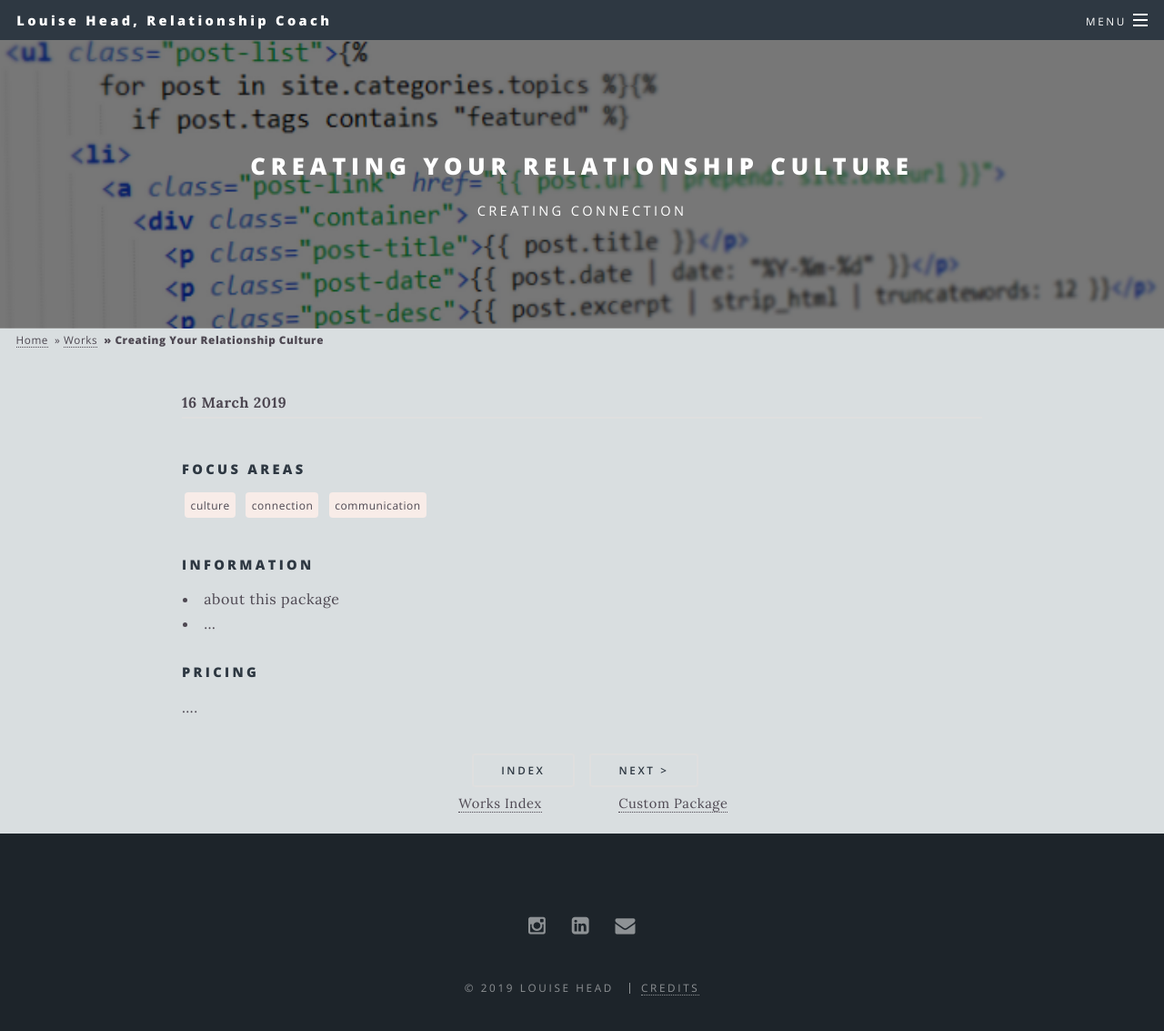
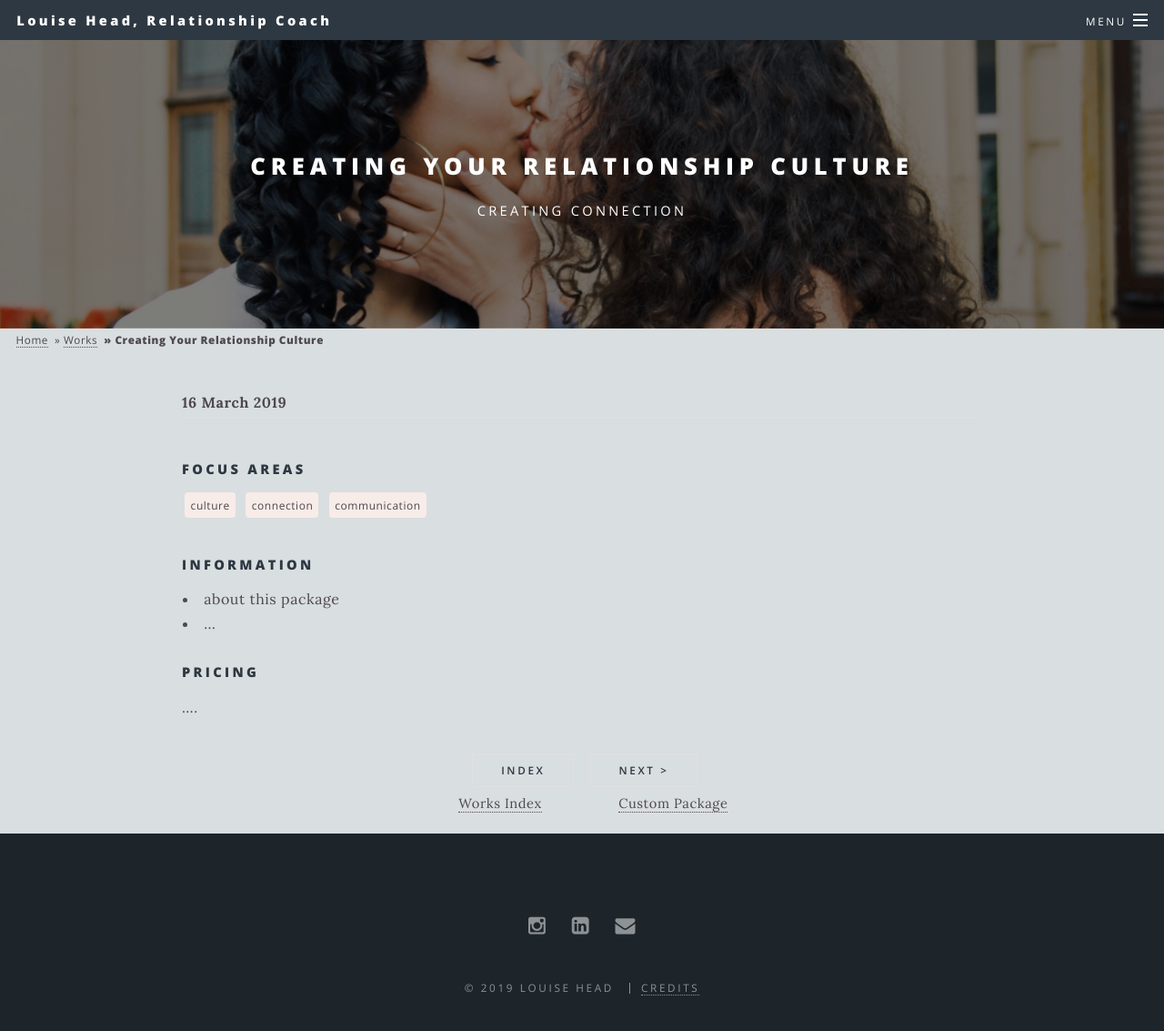
Before and after one commit to lehead/lehead.github.io, a Jekyll site: the page built from _posts/2019-03-16-relationship-culture.md, in a window 1280 px wide and 1180 px high. Shown: the top 1133 px of the window at 91% size. Built offline with Jekyll 4.4.1, drawn with Linux system fonts in a browser that asks for light colours.

Commit message:
change rel culture image

```diff
--- a/_posts/2019-03-16-relationship-culture.md
+++ b/_posts/2019-03-16-relationship-culture.md
@@ -3,7 +3,7 @@ priority: 0.7
 title: Creating Your Relationship Culture
 excerpt: creating connection
 categories: works
-background-image: works-sample.png #TODO change
+background-image: tallie-robinson-592058-unsplash.jpg #TODO change
 tags:
   - culture
   - connection
```
Also changed, not shown: images/tallie-robinson-592058-unsplash.jpg (added).
